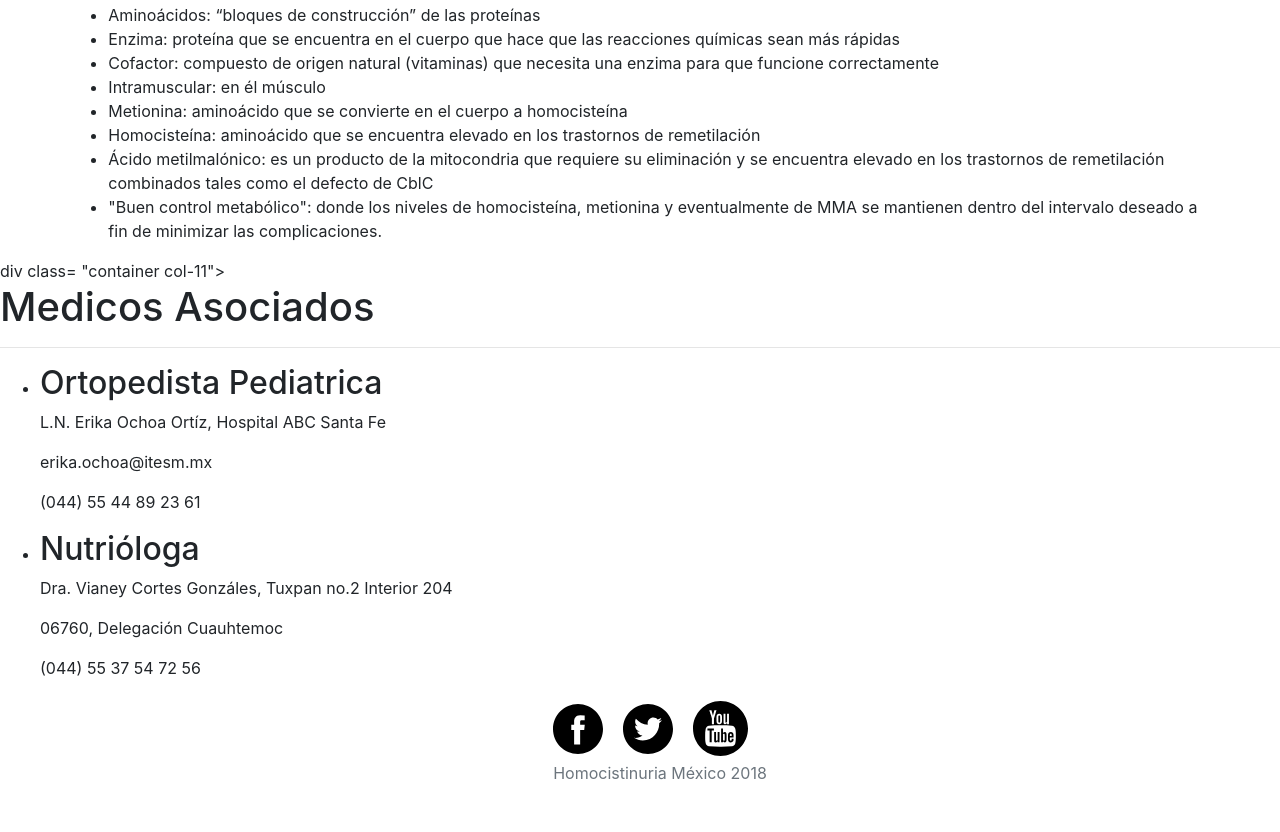
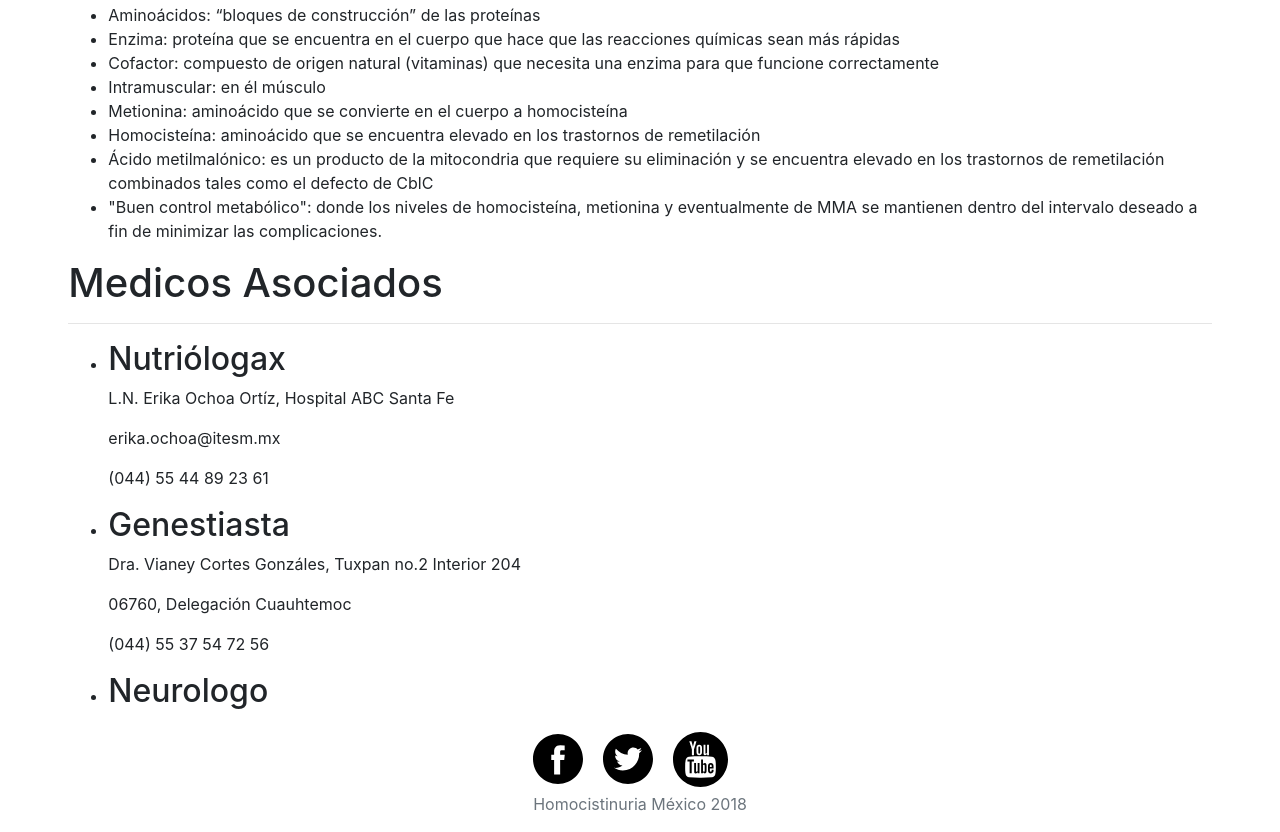
Before and after one commit to gabogeek/Asociacion-Homocistinuria-Mexico, a plain HTML site: page remi.html in a window 1280 px wide. Shown: the part 5190-6022 px from the top of the page. Drawn offline with nearby package versions, Linux system fonts and the light colour scheme.

```diff
--- a/remi.html
+++ b/remi.html
@@ -283,19 +283,22 @@
    </p>
  </div>
 
-div class= "container col-11"><a name="medicos">
+<div class= "container col-11"><a name="medicos">
   <h1><a name="medicos">Medicos Asociados</a></h1><hr>
     <p>
       <ul>
-        <li><h2>Ortopedista Pediatrica</h2></li>
+        <li><h2>Nutriólogax</h2></li>
         <p>L.N. Erika Ochoa Ortíz, Hospital ABC Santa Fe</p>
         <p>erika.ochoa@itesm.mx</p>
         <p>(044) 55 44 89 23 61</p>
-        <li><h2>Nutrióloga</h2></li>
+        <li><h2>Genestiasta</h2></li>
         <p>Dra. Vianey Cortes Gonzáles, Tuxpan no.2 Interior 204 </p>
         <p>06760, Delegación Cuauhtemoc</p>
         <p>(044) 55 37 54 72 56</p>
-
+       <li><h2>Neurologo</h2></li>
+        <p></p>
+        <p></p>
+        <p></p>
     </p>
 </div>
  <!---------------------------------- pie de pagina--------------------------------- -->
```
Also changed, not shown: cbs.html (+6 -3 lines), contac.html (+1 -1 lines), fundacion.html (+6 -3 lines).
